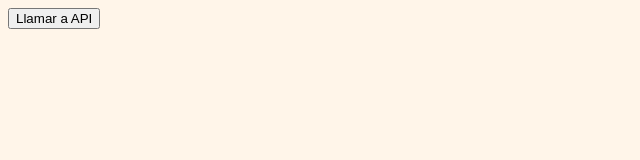
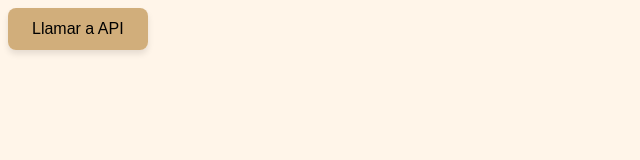
Before and after one commit to Mafe-2004/appi2, a plain HTML site: page index.html in a window 1280 px wide. Shown: the whole page, without its empty margins (0-640 px from the left). Drawn offline with Linux system fonts and the light colour scheme.

Commit message:
estilos al botton

```diff
--- a/style.css
+++ b/style.css
@@ -10,3 +10,19 @@ body{
     flex-direction: column;
     align-items: center;
 }
+
+button {
+  background-color: #c9a268d7;       /* Color de fondo verde */
+  color: rgb(0, 0, 0);                    /* Color del texto blanco */
+  padding: 12px 24px;              /* Espaciado interno */
+  font-size: 16px;                 /* Tamaño de fuente */
+  border: none;                    /* Sin borde */
+  border-radius: 8px;              /* Bordes redondeados */
+  cursor: pointer;                 /* Cursor tipo mano */
+  box-shadow: 0 4px 6px rgba(0, 0, 0, 0.1); /* Sombra sutil */
+  transition: background-color 0.3s ease;
+}
+
+button:hover {
+  background-color: #ffffff;       /* Color al pasar el mouse */
+}
```
